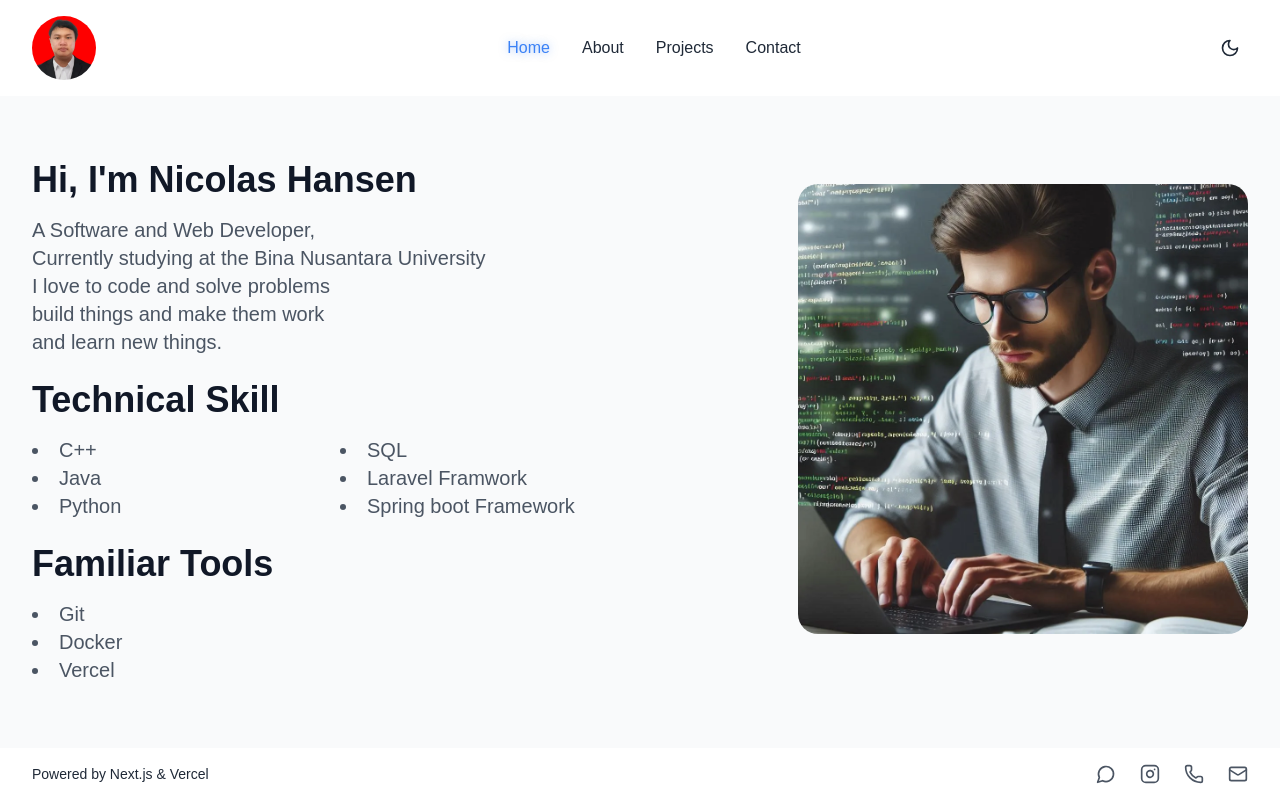
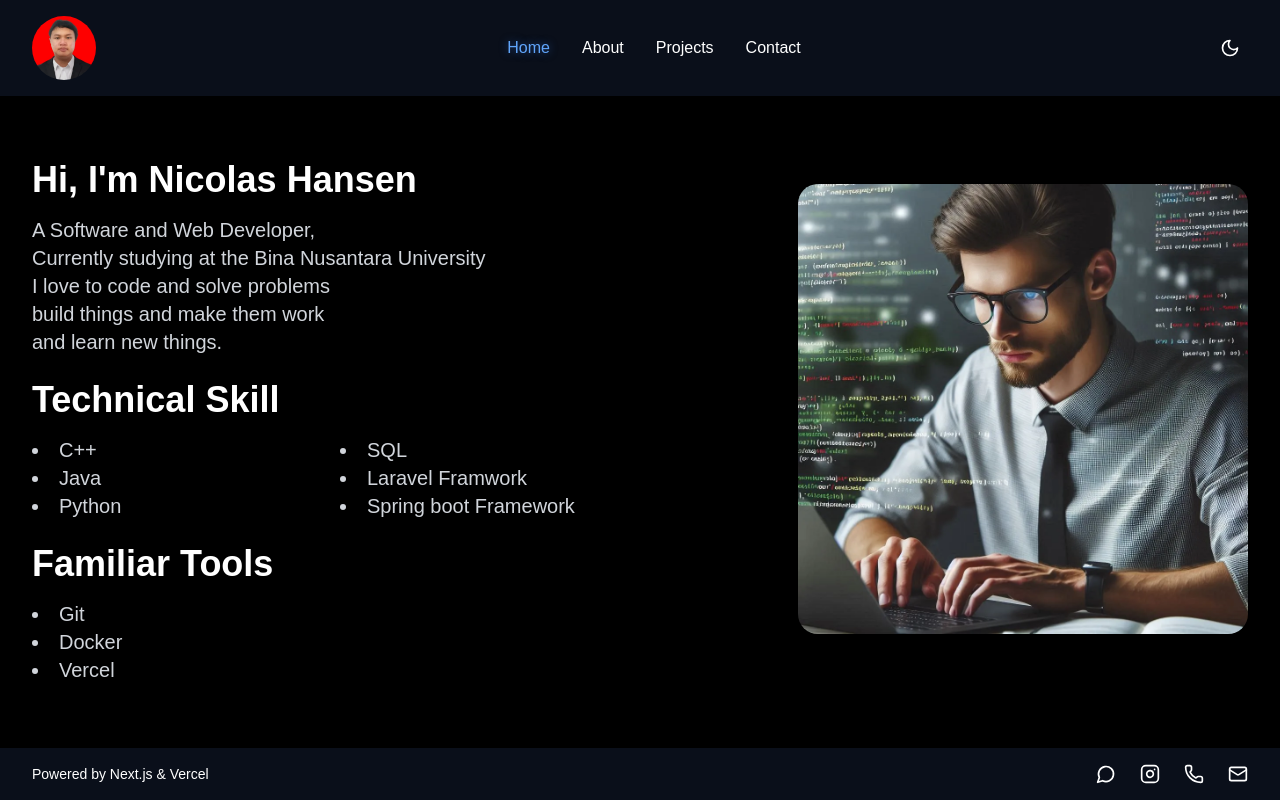
Before and after one commit to Hansennico/NextJS-Portofolio, a Next.js app: page / in a window 1280 px wide. Built offline with nearby package versions, Linux system fonts and the light colour scheme.

Commit message:
Fix
Fixing switch theme not work when first load, and flickering when page refreshed because of theme switcher

```diff
--- a/components/theme-provider.tsx
+++ b/components/theme-provider.tsx
@@ -11,22 +11,29 @@ type ThemeContextType = {
 const ThemeContext = createContext<ThemeContextType | undefined>(undefined);
 
 export function ThemeProvider({ children }: { children: React.ReactNode }) {
-  const [theme, setTheme] = useState<Theme>("dark");
+  // Initialize with undefined to avoid hydration mismatch
+  const [theme, setTheme] = useState<Theme | undefined>(undefined);
 
   useEffect(() => {
-    const savedTheme = localStorage.getItem("theme") as Theme | null;
-    if (savedTheme) {
-      setTheme(savedTheme);
-      document.documentElement.classList.toggle("dark", savedTheme === "dark");
-    }
+    // Get theme from localStorage or use default "dark"
+    const savedTheme = (localStorage.getItem("theme") as Theme) || "dark";
+    setTheme(savedTheme);
+    document.documentElement.classList.toggle("dark", savedTheme === "dark");
   }, []);
 
   const toggleTheme = () => {
+    if (!theme) return; // Guard clause for undefined theme
+
     const newTheme = theme === "dark" ? "light" : "dark";
     setTheme(newTheme);
     localStorage.setItem("theme", newTheme);
     document.documentElement.classList.toggle("dark", newTheme === "dark");
   };
+
+  // Only render children when theme is initialized
+  if (theme === undefined) {
+    return null; // Or a loading spinner
+  }
 
   return (
     <ThemeContext.Provider value={{ theme, toggleTheme }}>
```
